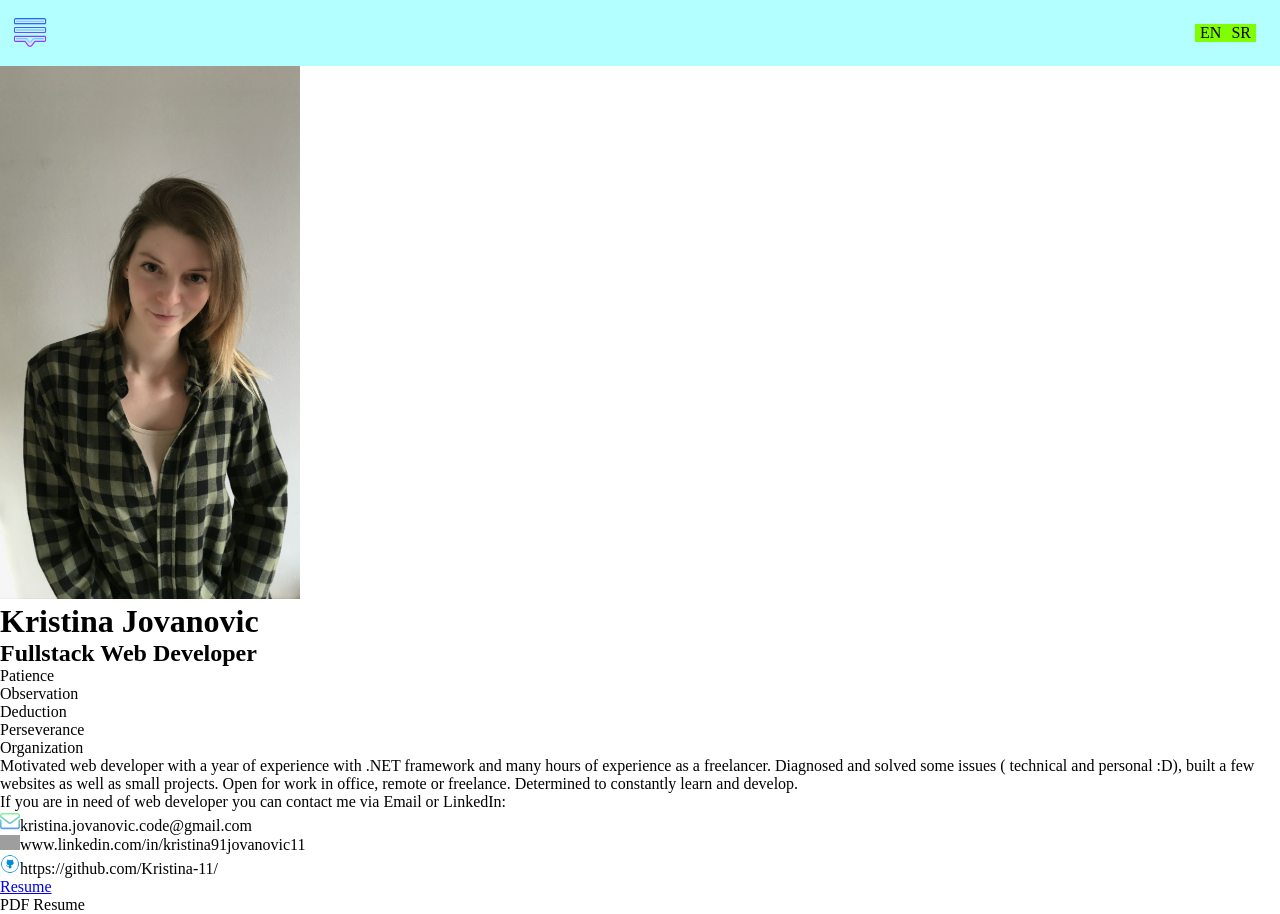
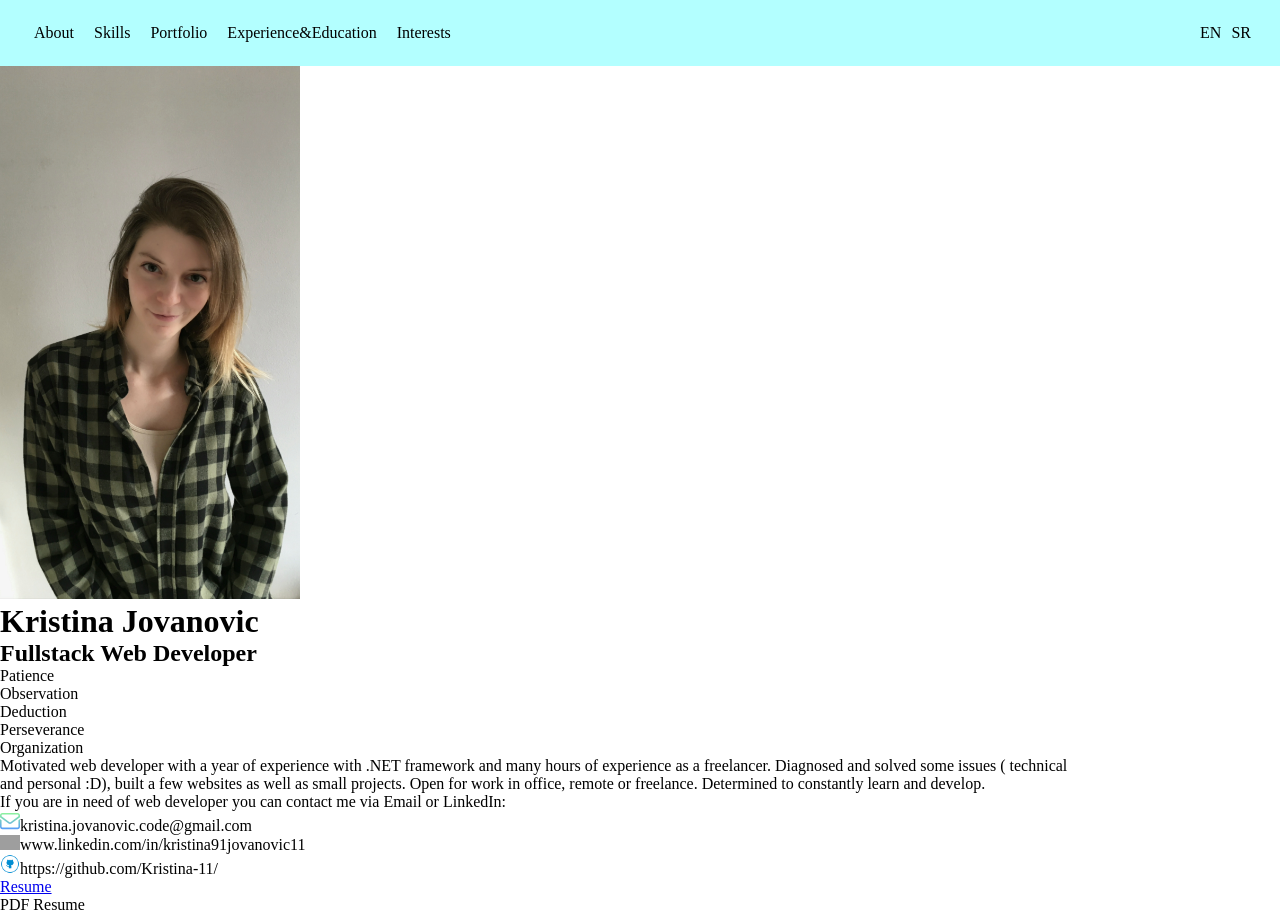
Before and after one commit to Kristina-11/Resume, a React (Create React App) app: page / in a window 1280 px wide. Built offline with nearby package versions, Linux system fonts and the light colour scheme; grey boxes are pictures that could not be loaded; the HTML template or start-up script is replaced by a standard one.

Commit message:
Styled navigation for small devices.

```diff
--- a/src/components/Nav.js
+++ b/src/components/Nav.js
@@ -13,6 +13,7 @@ const Nav = () => {
         setDropdown(!dropdown);
     }
 
+    // Effect that tracks changes for dropdown menu
     useEffect(() => {
         const dropdownElement = document.querySelector('.nav-left');
 
--- a/src/index.css
+++ b/src/index.css
@@ -59,14 +59,16 @@
   display: none;
 }
 
+.active-lang {
+  font-weight: bolder;
+  background-color: aqua;
+}
+
+
 .nav-right {
   grid-column: 2;
   grid-row: 1;
   padding: 1.5rem;
-}
-
-.nav-right ul {
-  background-color: chartreuse;
 }
 
 .nav-right ul li{
@@ -75,7 +77,27 @@
   padding: 5px;
 }
 
+
 /* Small devices */
 @media only screen and (min-width: 600px) {
+  .nav-dropdown {
+    display: none;
+  }
 
+  .nav-left {
+    position: static;
+    grid-column: 1;
+    grid-row: 1;
+    box-shadow: none;
+    background-color: transparent;
+    padding: 1.5rem;
+  }
+
+  .nav-left a{
+    display: inline;
+  }
+
+  .nav-hide {
+    display: block;
+  }
 }
```
